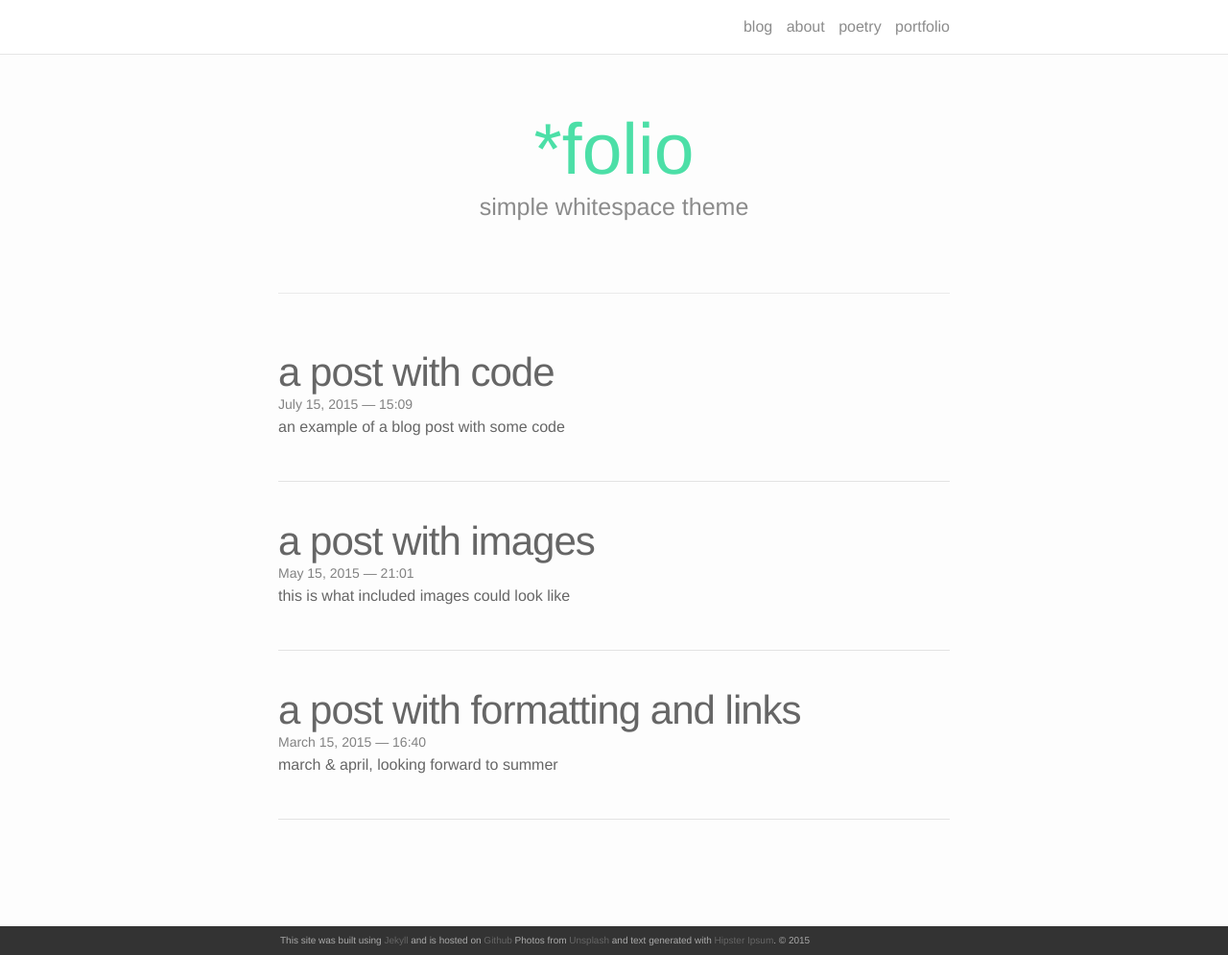
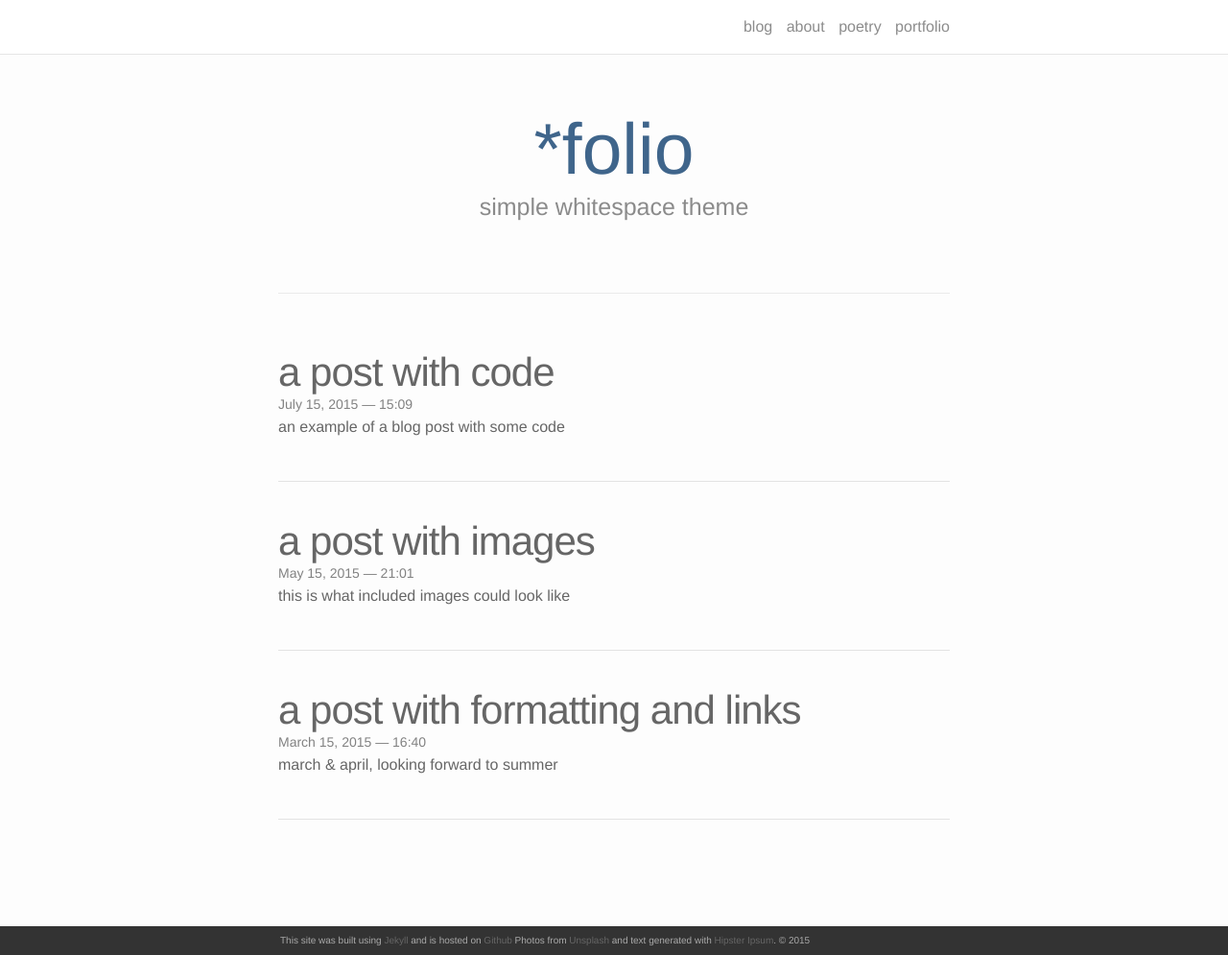
Before and after one commit to jonahthelion/jonahthelion.github.io, a Jekyll site: the page built from index.html, in a window 1280 px wide and 995 px high. Shown: the whole window at 96% size. Built offline with Jekyll 4.4.1, drawn with Linux system fonts in a browser that asks for light colours; nearby versions of some CDN libraries; the list of posts is cut into pages by our own code.

Commit message:
change color

```diff
--- a/_sass/_base.scss
+++ b/_sass/_base.scss
@@ -30,6 +30,7 @@ $blue: #2698BA;
 $green: #11D68B;
 $lime_green: #B7D12A;
 $purple: #B509AC;
+$dark_blue: #036;
 
 
 $grey-color-dark: #333;   /* footer */
@@ -37,7 +38,7 @@ $grey-color-light: #ddd;  /* navigation bar border */
 $text-color:     #666;
 
 /* Set theme color *************************/
-$theme-color:   $green;
+$theme-color:   $dark_blue;
 
 
 /************************************************************/
```
